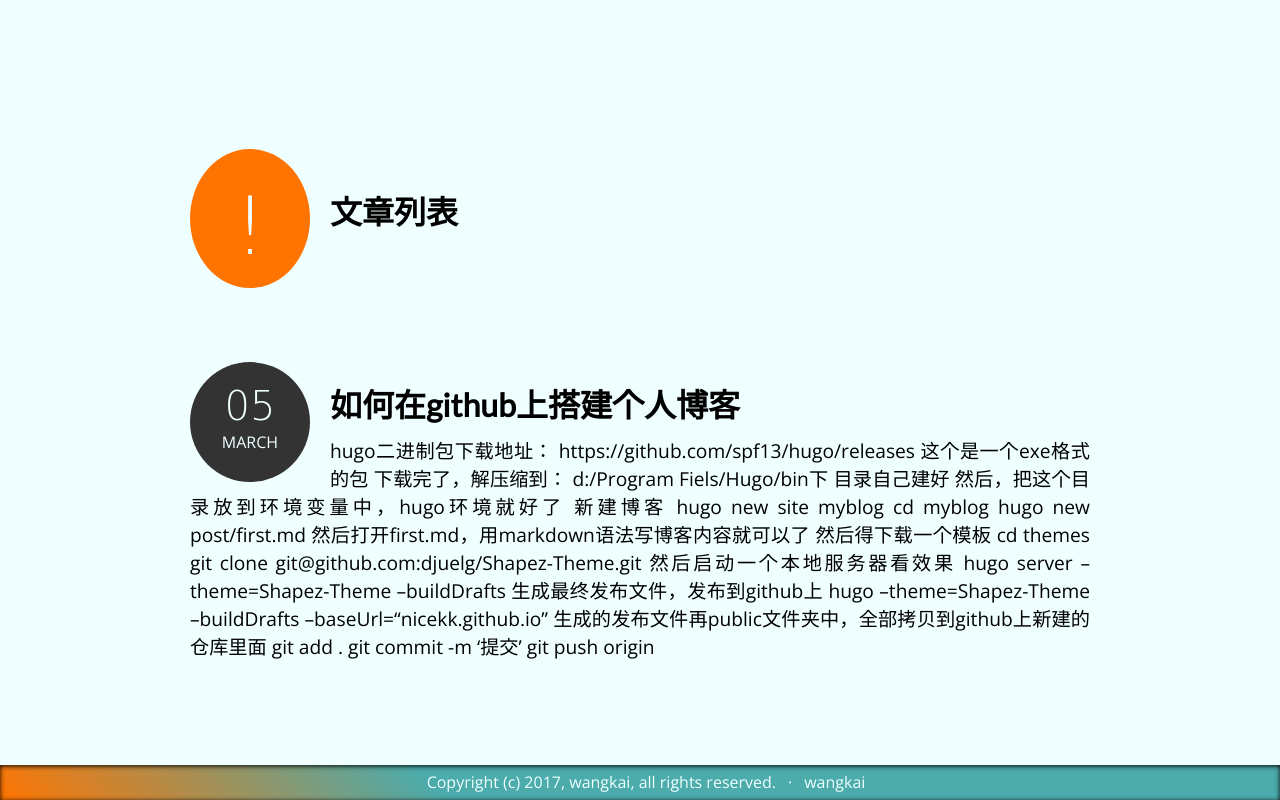
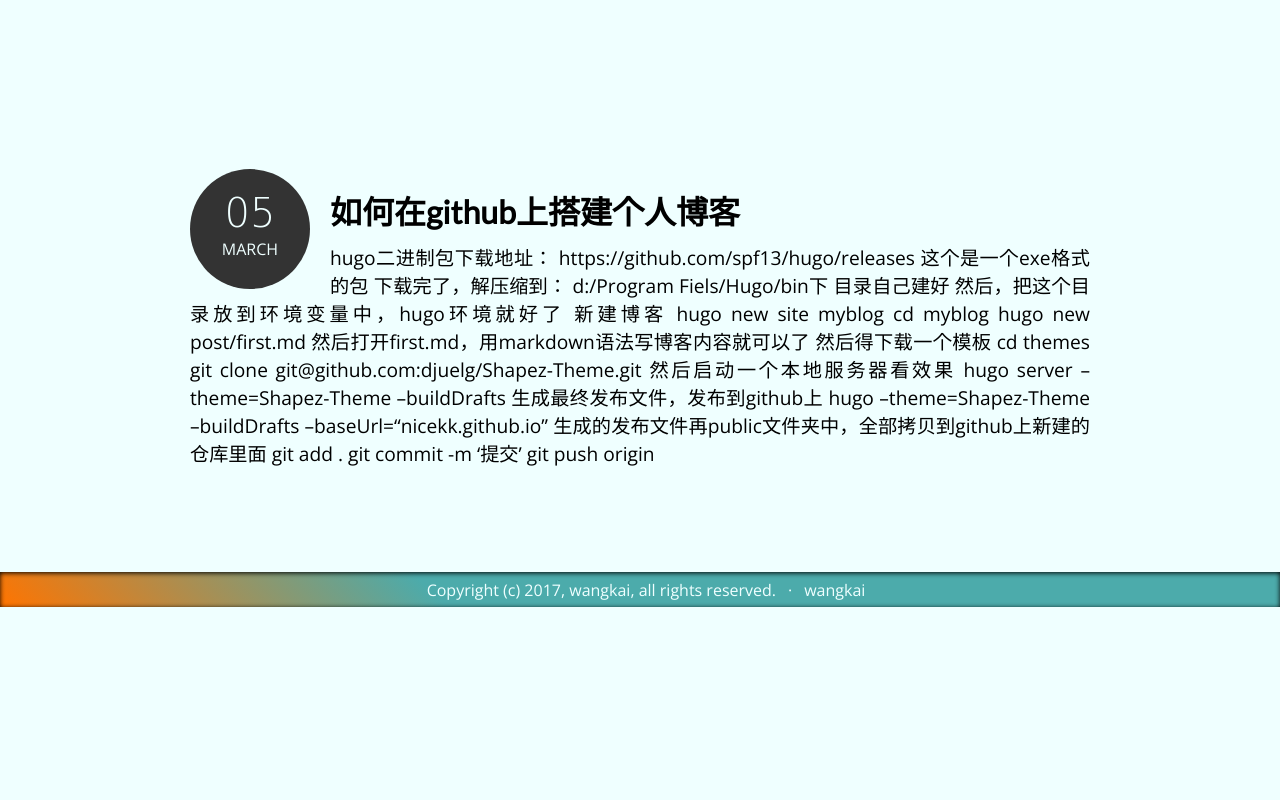
Before and after one commit to nicekk/nicekk.github.io, a plain HTML site: page index.html in a window 1280 px wide. Shown: the part 750-1550 px from the top of the page. After the commit the page ends 1357 px from the top, so only its background shows below. Drawn offline with nearby package versions, Linux system fonts and the light colour scheme; a web font is replaced by a local one.

Commit message:
'提交'

```diff
--- a/index.html
+++ b/index.html
@@ -164,15 +164,6 @@
 
             <div id="scroll-down" class="timeline-container">
 
-                <div class="timeline-post" style="padding-bottom: 50px;">
-                    <div class="attention-message">
-                        </br><h1>!</h1>
-                    </div>
-                    <h3>文章列表</h3>
-                </div>
-
-
-
 
                 <div class="timeline-post">
                     <div class="publish-date">
```
